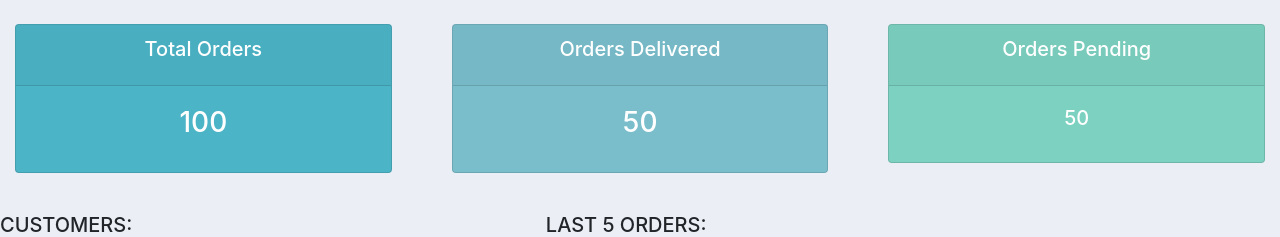
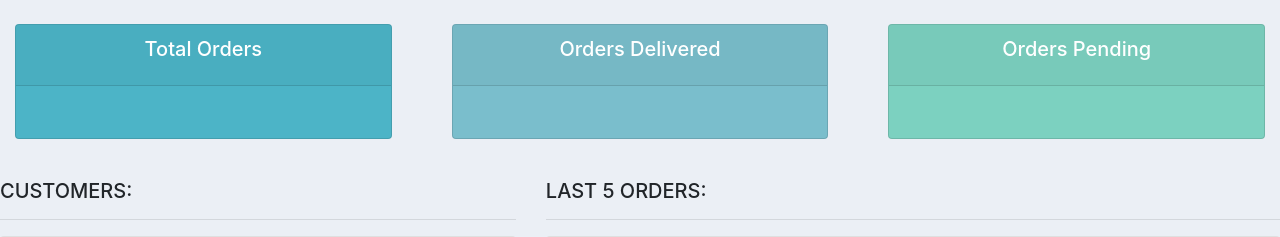
Before and after one commit to pbmulinzi/JAH_CMS, a Django app: page / in a window 1280 px wide. Shown: the part 56-293 px from the top of the page. Run offline with Django 5.2, Linux system fonts and the light colour scheme.

Commit message:
removing the sample figures used in testing the dashboard-status

```diff
--- a/Jah_Accounts/templates/Jah_Accounts/Status.html
+++ b/Jah_Accounts/templates/Jah_Accounts/Status.html
@@ -8,7 +8,7 @@
                     <h5 class="card-title">Total Orders</h5>
                 </div>
                 <div class="card-body">
-                    <h3 class="card-title">100</h3>
+                    <h3 class="card-title"></h3>
                 </div>
             </div>
         </div>
@@ -21,7 +21,7 @@
                     <h5 class="card-title">Orders Delivered</h5>
                 </div>
                 <div class="card-body">
-                    <h3 class="card-title">50</h3>
+                    <h3 class="card-title"></h3>
                 </div>
             </div>
         </div>
@@ -34,7 +34,7 @@
                     <h5 class="card-title">Orders Pending</h5>
                 </div>
                 <div class="card-body">
-                    <h5 class="card-title">50</h5>
+                    <h5 class="card-title"></h5>
                 </div>
             </div>
         </div>
```
